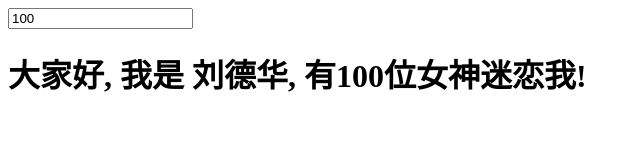
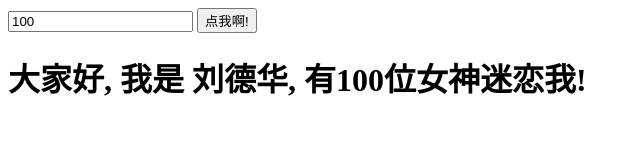
Before and after one commit to prayjourney/js-web-playground, a website: page hello-vue.html in a window 1280 px wide. Shown: the whole page, without its empty margins (0-640 px from the left). Drawn offline with nearby package versions, Linux system fonts and the light colour scheme.

Commit message:
事件处理

```diff
--- a/hello-vue.html
+++ b/hello-vue.html
@@ -9,7 +9,8 @@
 <div id="app">
     <!-- 双向绑定, v-model: 数据模型-->
     <input type="text" v-model="num">
-
+    <!-- v-on: 事件名称= js表达式 -->
+    <input type="button" value="点我啊!" v-on:="num++">
 
     <!-- 花括号: js表达式-->
     <h1>大家好, 我是 {{name}}, 有{{num}}位女神迷恋我!</h1>
```
